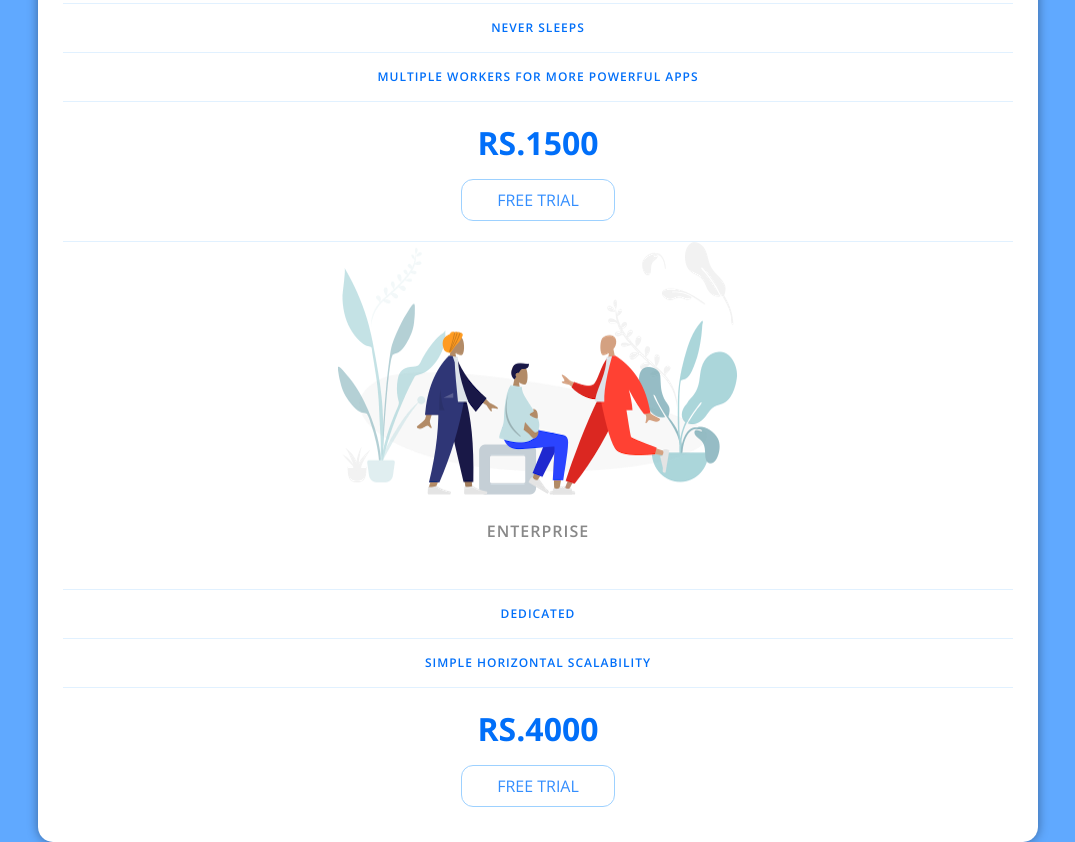
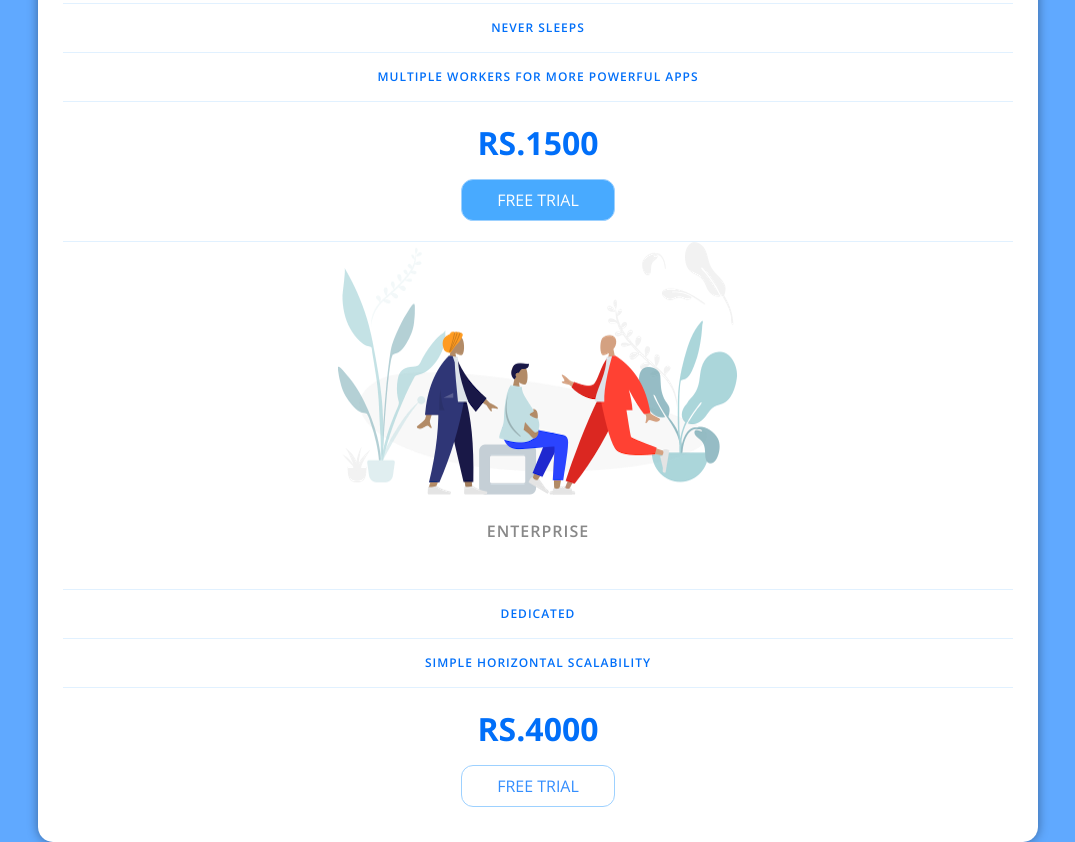
Before and after one commit to gaurav-shrestha/Price-Tiers, a plain HTML site: page index.html in a window 1280 px wide. Shown: the part 945-1787 px from the top of the page, without its empty margins (102-1177 px from the left). Drawn offline with nearby package versions, Linux system fonts and the light colour scheme.

Commit message:
featured button modified

```diff
--- a/css/style.css
+++ b/css/style.css
@@ -83,3 +83,12 @@ body {
 .pricing-button:hover, .pricing-button:focus{
   background-color: #e1f1ff;
 }
+
+.pricing-button.is-featured{
+  background-color: #48aaff;
+  color: white;
+}
+.pricing-button.is-featured:hover, .pricing-button.is-featured:focus{
+  background-color: #269aff;
+  color: white;
+}
```
